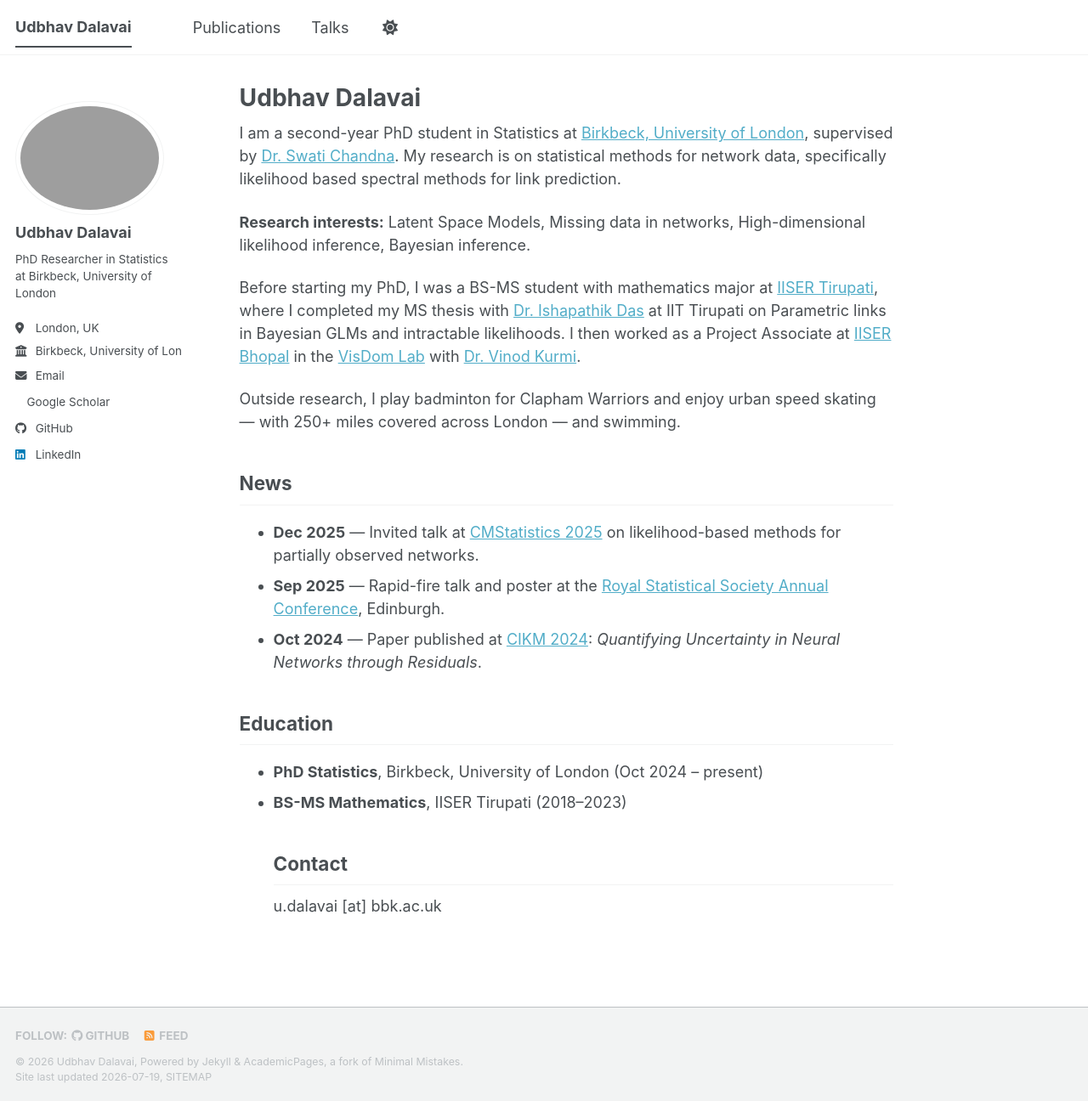
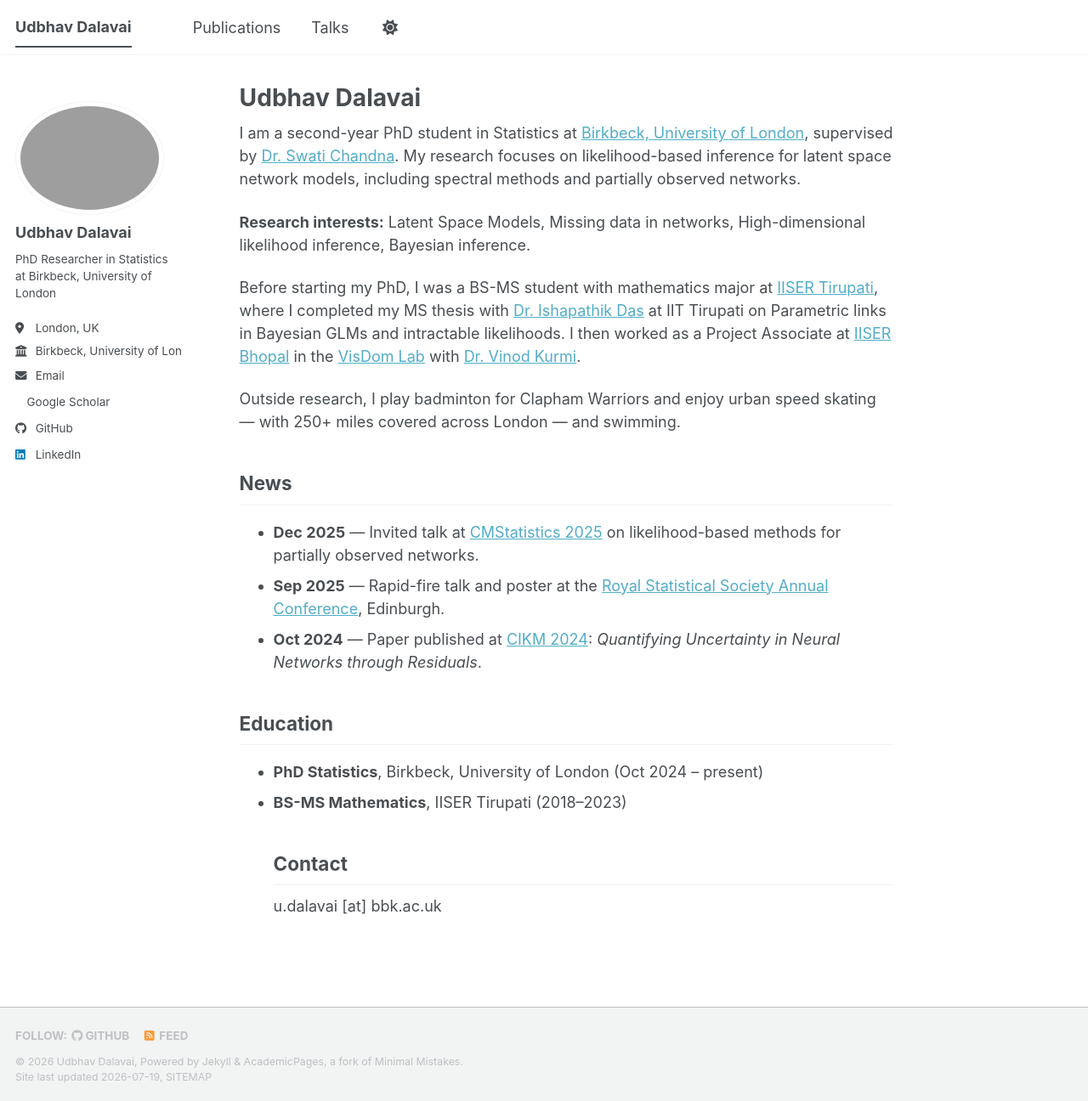
Before and after one commit to Udbhav-Dalavai/Udbhav-Dalavai.github.io, a Jekyll site: the page built from _pages/about.md, in a window 1280 px wide and 1296 px high. Shown: the whole window at 85% size. Built offline with Jekyll 4.4.1, drawn with Linux system fonts in a browser that asks for light colours; a style sheet for code colours, icons or effects is not loaded.

Commit message:
Fix bio description and og:image URL

```diff
--- a/_config.yml
+++ b/_config.yml
@@ -108,7 +108,7 @@ facebook:
   username               :
   app_id                 :
   publisher              :
-og_image                 : "https://udbhav-dalavai.github.io/images/profile.png"
+og_image                 : "/images/profile.png"
 og_description           : "PhD Researcher in Statistics at Birkbeck, University of London. Working on latent space models, Bayesian inference, and network data."
 social:
   type                   : "Person"
--- a/_pages/about.md
+++ b/_pages/about.md
@@ -7,7 +7,7 @@ redirect_from:
   - /about.html
 ---
 
-I am a second-year PhD student in Statistics at [Birkbeck, University of London](https://www.bbk.ac.uk/), supervised by [Dr. Swati Chandna](https://www.bbk.ac.uk/our-staff/9165866/swati-chandna). My research is on statistical methods for network data, specifically likelihood based spectral methods for link prediction.
+I am a second-year PhD student in Statistics at [Birkbeck, University of London](https://www.bbk.ac.uk/), supervised by [Dr. Swati Chandna](https://www.bbk.ac.uk/our-staff/9165866/swati-chandna). My research focuses on likelihood-based inference for latent space network models, including spectral methods and partially observed networks.
 
 **Research interests:** Latent Space Models, Missing data in networks, High-dimensional likelihood inference, Bayesian inference.
 
```
